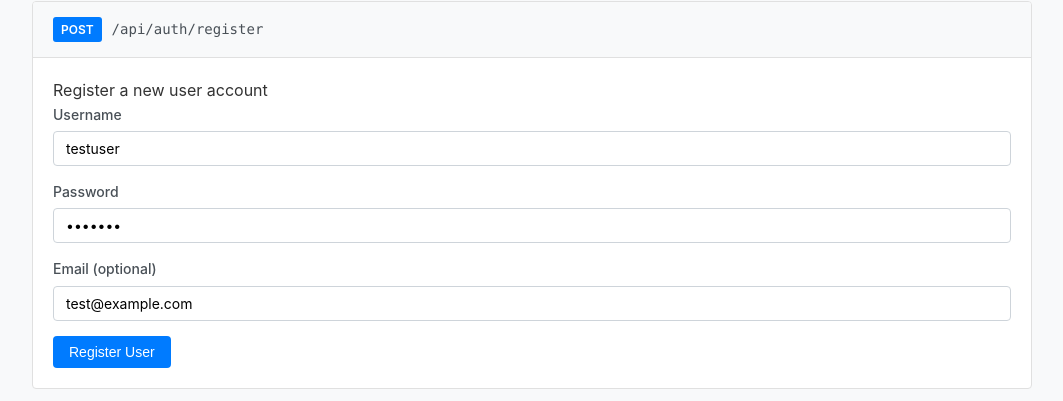
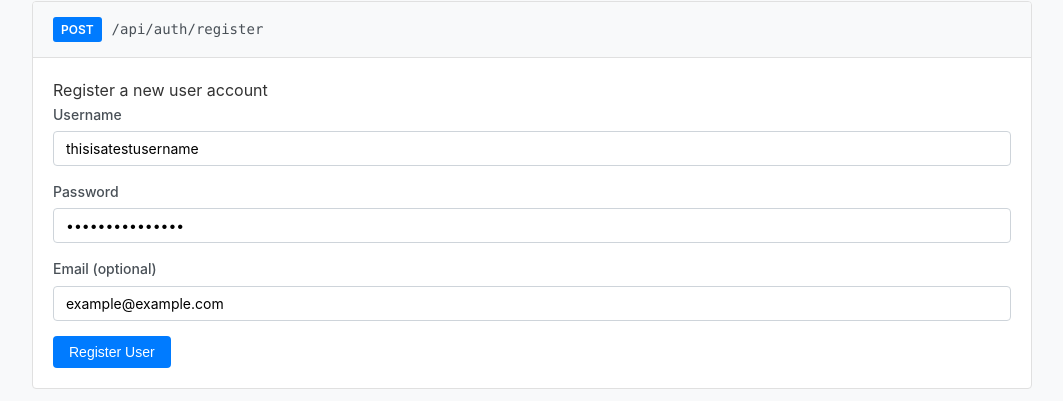
Before and after one commit to 473days/To-Do-RESTful-api-jwt, a Flask app: page / in a window 1280 px wide. Shown: the part 552-953 px from the top of the page, without its empty margins (108-1171 px from the left). Run offline with Flask 3, Linux system fonts and the light colour scheme.

```diff
--- a/todo-api/templates/index.html
+++ b/todo-api/templates/index.html
@@ -312,15 +312,15 @@
                 <p>Register a new user account</p>
                 <div class="form-group">
                     <label for="register-username">Username</label>
-                    <input type="text" id="register-username" value="testuser">
+                    <input type="text" id="register-username" value="thisisatestusername">
                 </div>
                 <div class="form-group">
                     <label for="register-password">Password</label>
-                    <input type="password" id="register-password" value="test123">
+                    <input type="password" id="register-password" value="thisisapassword">
                 </div>
                 <div class="form-group">
                     <label for="register-email">Email (optional)</label>
-                    <input type="email" id="register-email" value="test@example.com">
+                    <input type="email" id="register-email" value="example@example.com">
                 </div>
                 <button class="btn" onclick="testRegister()">Register User</button>
             </div>
```
